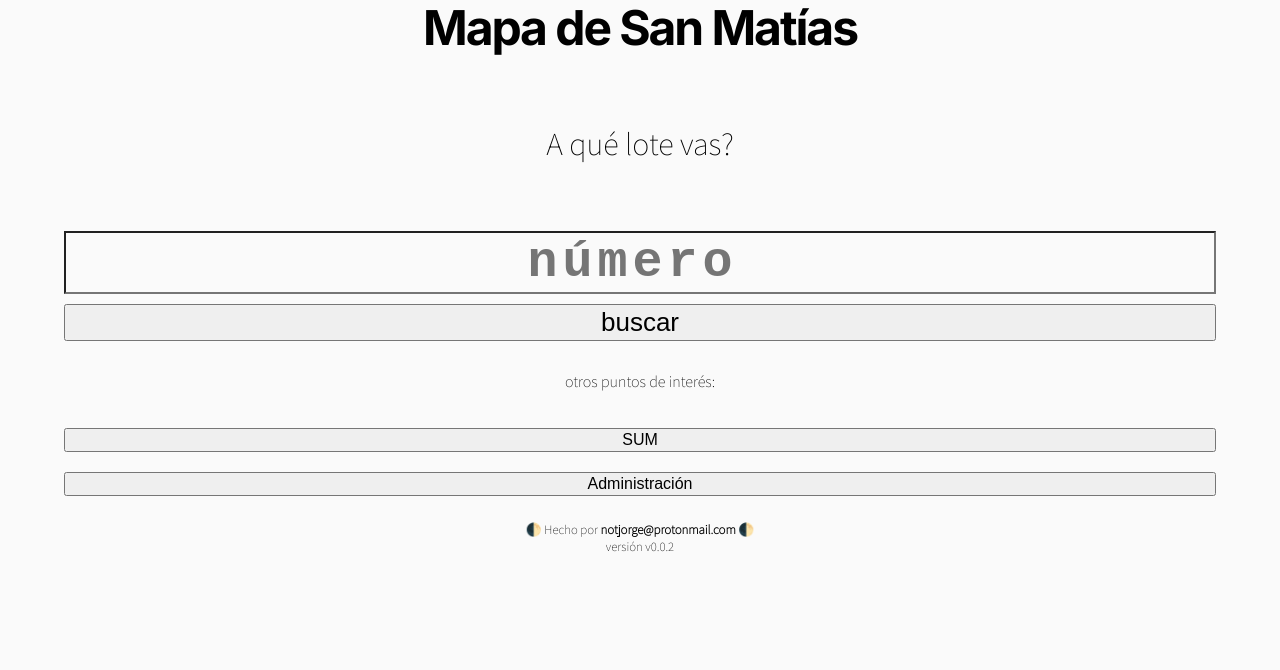
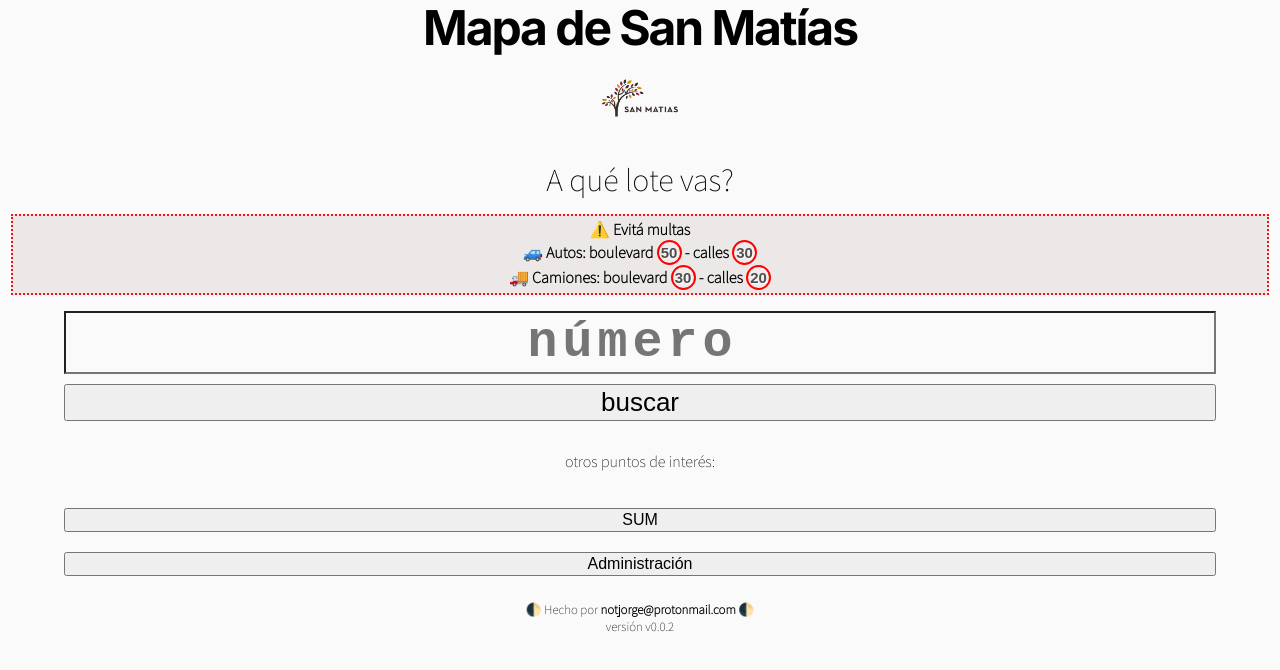
Before and after one commit to barrio-san-matias/sanmatias_app, a Next.js app: page / in a window 1280 px wide. Shown: the top 670 px of the page. Built offline with nearby package versions, Linux system fonts and the light colour scheme.

Commit message:
feat: velocidades maximas y logo

```diff
--- a/pages/index.js
+++ b/pages/index.js
@@ -1,5 +1,8 @@
 import Head from 'next/head'
 import styles from '../styles/Home.module.css'
+import logosm from '../public/logosm.png'
+import Image from 'next/image'
+
 
 export default function PageWithJSbasedForm() {
   const searchLote = async (event) => {
@@ -48,10 +51,18 @@ export default function PageWithJSbasedForm() {
       <h1 className={styles.title}>
         Mapa de San Matías
       </h1>
+    <div id="logo">
+          <Image alt="logo sm" src={logosm} width={80} height={40} />
+    </div>
 
-      <p className={styles.description}>
-        A qué lote vas?
-      </p>
+      <div className={styles.description}>
+        <div id={styles.pregunta}> A qué lote vas? </div>
+        <div id="velmax">
+          <span id="multas"> ⚠️  Evitá multas</span>
+          <span id="autos"> 🚙  Autos: boulevard <span class="km">50</span> - calles <span class="km">30</span></span>
+          <span id="camiones"> 🚚 Camiones: boulevard <span class="km">30</span> - calles <span class="km">20</span></span>
+        </div>
+      </div>
 
       <form onSubmit={searchLote}>
         <input type="number" id="lote" name="lote" required placeholder="número"/>
--- a/styles/Home.module.css
+++ b/styles/Home.module.css
@@ -52,7 +52,11 @@
 }
 
 .description {
-  margin: 4rem 0;
+  margin: 2rem 0;
+  margin-bottom: 1rem;
+  }
+
+.description #pregunta {
   line-height: 1.5;
   font-size: 2rem;
 }
@@ -109,10 +113,9 @@
   line-height: 1.5;
 }
 
-.logo {
-  height: 1em;
-  margin-left: 0.5rem;
-}
+
+
+
 
 @media (max-width: 600px) {
   .grid {
--- a/styles/globals.css
+++ b/styles/globals.css
@@ -65,3 +65,51 @@ form button {
   font-weight: bolder;
 
 }
+
+
+#velmax {
+    /* text-align: left; */
+    border: 2px dotted;
+    border-color: #fc1111;
+    background-color: #ece8e8;
+    color: black;
+    padding: 3px;
+    margin: 11px;
+    font-weight: 600;
+}
+
+#multas {
+ display: block;
+
+}
+
+#autos {
+ display: block;
+}
+
+#camiones {
+  display: block;
+}
+
+.km {
+      border: 2px solid red;
+    border-radius: 100%;
+    /* padding: 1em; */
+    display: inline-block;
+    width: 25px;
+    height: 25px;
+    background: #f1ecec;
+    font-family: sans-serif;
+    font-size: 15px;
+    line-height: 21px;
+    text-shadow: 1px red;
+    text-shadow: 1px 1px white;
+    color: #4f4d4d;
+
+}
+
+#logo {
+  text-align: center;
+  display: block;
+  margin-top: 23px;
+}
```
Also changed, not shown: public/logosm.png (added).
